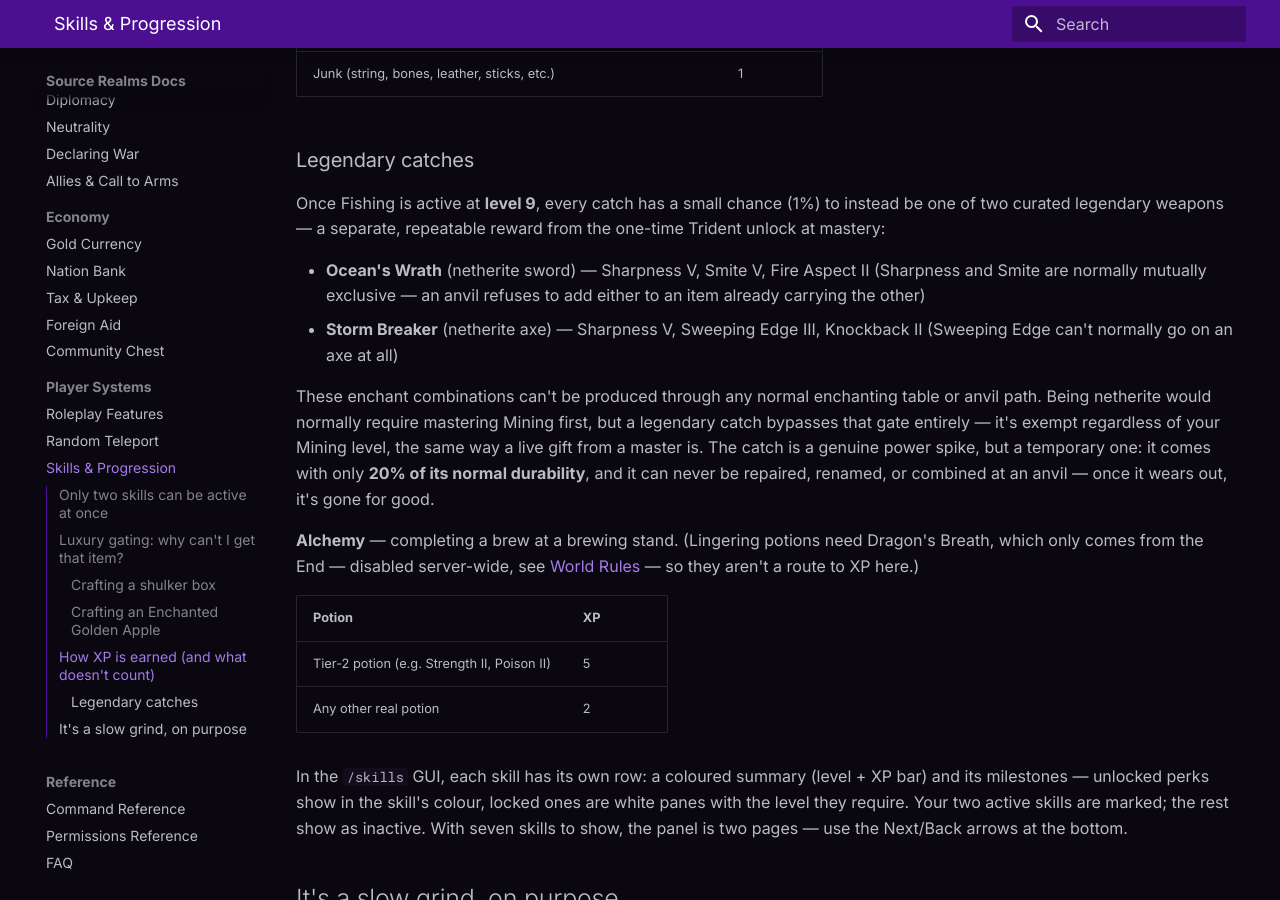
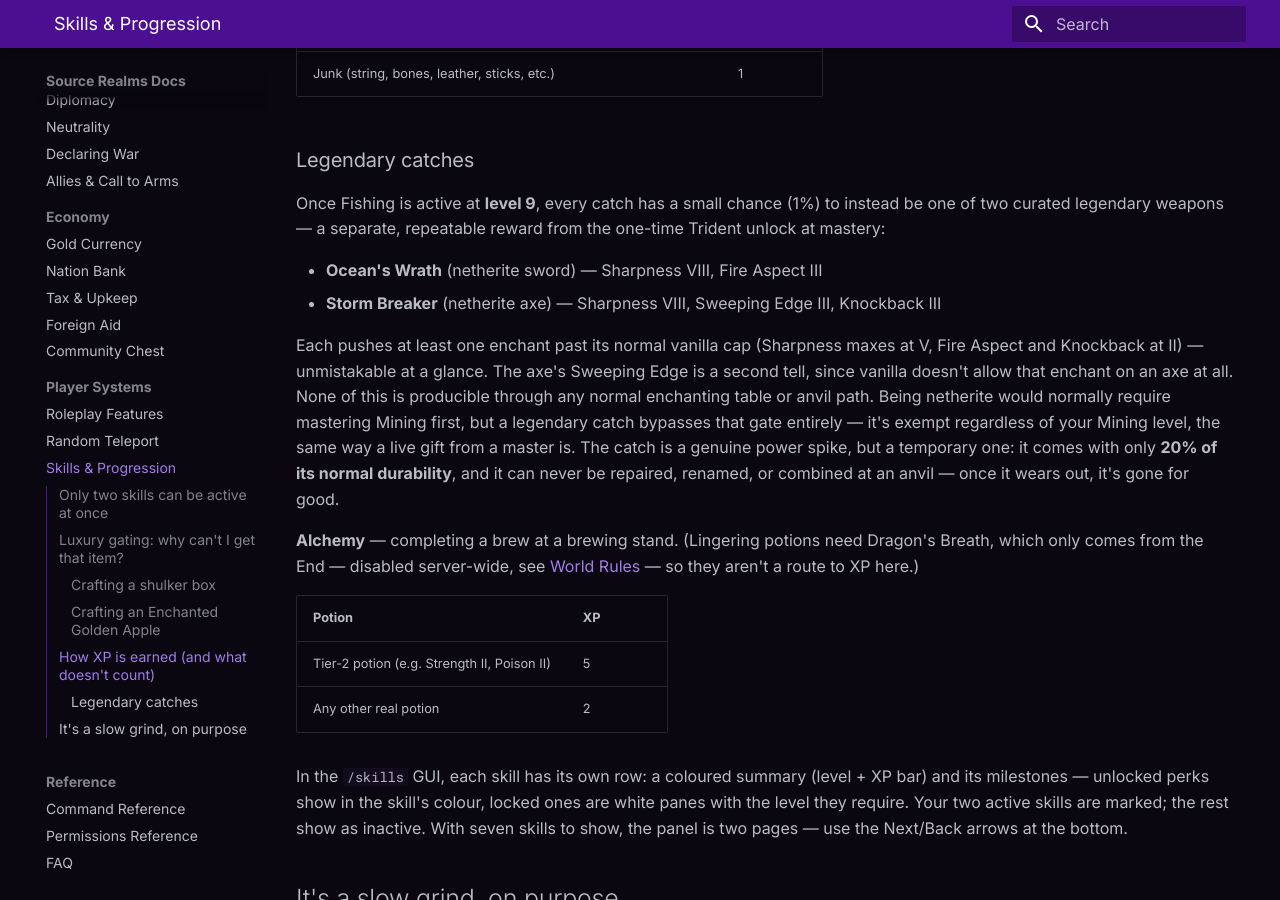
Before and after one commit to SourceRealms/sourcerealms-docs, an MkDocs documentation site: the page built from docs/skills.md, in a window 1280 px wide and 900 px high, scrolled down 3627 px. Built offline with MkDocs 1.6.1 and Material for MkDocs 9.7.7, drawn with Linux system fonts in a browser that asks for light colours.

Commit message:
Legendary Fishing catch: use above-vanilla-cap enchant levels instead of Smite
Sharpness+Smite together requires a player to already know the anvil exclusivity rule to
recognize it as special. Sharpness VIII / Fire Aspect III / Knockback III are unmistakable
at a glance since they visibly exceed vanilla's own level caps.

```diff
--- a/docs/skills.md
+++ b/docs/skills.md
@@ -137,13 +137,13 @@ Once Fishing is active at **level 9**, every catch has a small chance (1%) to in
 curated legendary weapons — a separate, repeatable reward from the one-time Trident unlock at
 mastery:
 
-- **Ocean's Wrath** (netherite sword) — Sharpness V, Smite V, Fire Aspect II (Sharpness and Smite
-  are normally mutually exclusive — an anvil refuses to add either to an item already carrying the
-  other)
-- **Storm Breaker** (netherite axe) — Sharpness V, Sweeping Edge III, Knockback II (Sweeping Edge
-  can't normally go on an axe at all)
+- **Ocean's Wrath** (netherite sword) — Sharpness VIII, Fire Aspect III
+- **Storm Breaker** (netherite axe) — Sharpness VIII, Sweeping Edge III, Knockback III
 
-These enchant combinations can't be produced through any normal enchanting table or anvil path.
+Each pushes at least one enchant past its normal vanilla cap (Sharpness maxes at V, Fire Aspect and
+Knockback at II) — unmistakable at a glance. The axe's Sweeping Edge is a second tell, since vanilla
+doesn't allow that enchant on an axe at all. None of this is producible through any normal
+enchanting table or anvil path.
 Being netherite would normally require mastering Mining first, but a legendary catch bypasses that
 gate entirely — it's exempt regardless of your Mining level, the same way a live gift from a master
 is. The catch is a genuine power spike, but a temporary one: it comes with only **20% of its normal
```
